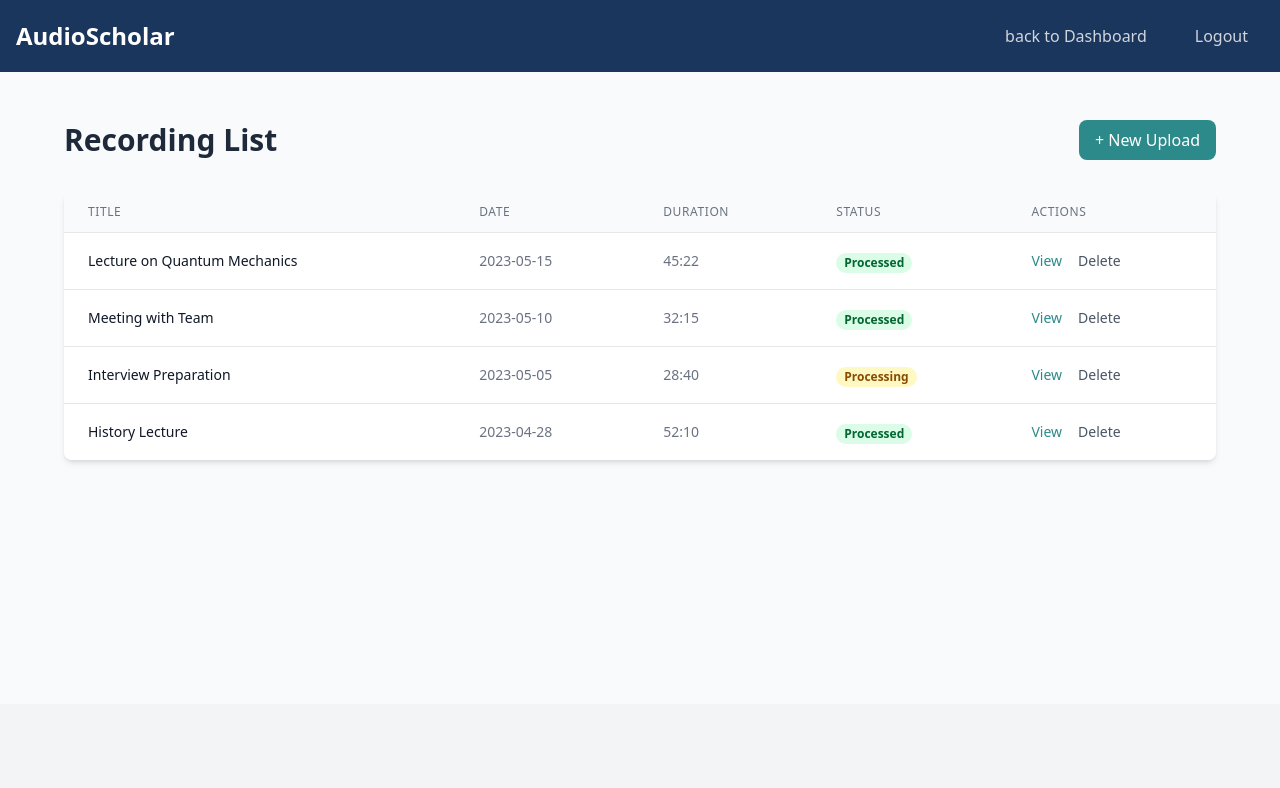
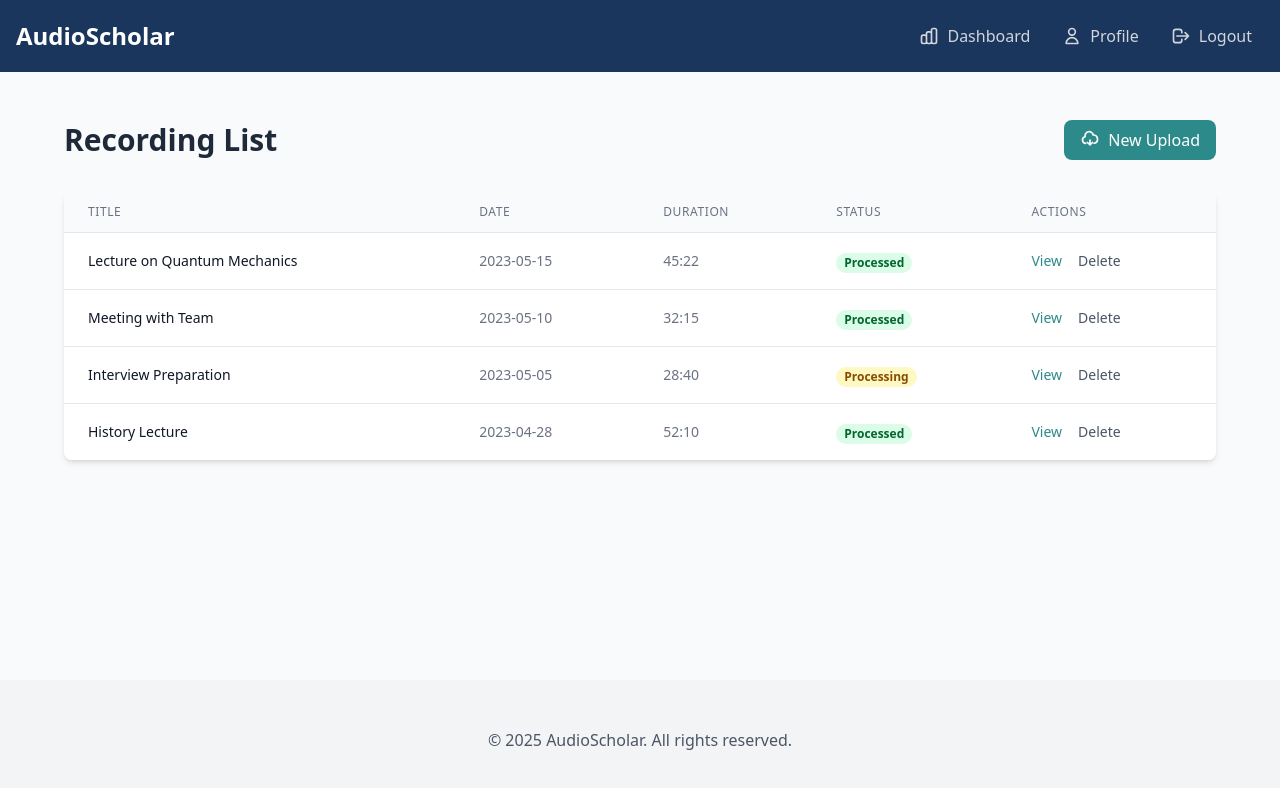
Before and after one commit to MasuRii/IT342-G3-AudioScholar, a React (Vite) app in the folder frontend_web/audioscholar-app/: page /recordings in a window 1280 px wide. Shown: the top 788 px of the page. Built offline with nearby package versions, Linux system fonts and the light colour scheme.

Commit message:
dashboard,uploading,recordinglsit

```diff
--- a/frontend_web/audioscholar-app/package.json
+++ b/frontend_web/audioscholar-app/package.json
@@ -10,6 +10,7 @@
     "preview": "vite preview"
   },
   "dependencies": {
+    "@mui/icons-material": "^7.0.2",
     "@tailwindcss/vite": "^4.1.1",
     "audioscholar": "file:",
     "react": "^19.0.0",
--- a/frontend_web/audioscholar-app/src/components/RecordingList.jsx
+++ b/frontend_web/audioscholar-app/src/components/RecordingList.jsx
@@ -1,7 +1,9 @@
 // components/RecordingList.jsx
-import { Link } from 'react-router-dom';
+import { Link, useNavigate } from 'react-router-dom'; // Import useNavigate
 
 const RecordingList = () => {
+  const navigate = useNavigate(); // Initialize navigate
+
   // Mock data - replace with actual data from your API
   const recordings = [
     {
@@ -34,25 +36,54 @@ const RecordingList = () => {
     },
   ];
 
+  // Add handleLogout function (similar to Uploading.jsx)
+  const handleLogout = () => {
+    // Add any logout logic here (clearing tokens, etc.)
+    navigate('/'); // Redirect to landing page
+  };
+
+
   return (
     <div className="min-h-screen flex flex-col">
-      {/* Header with Logout Button */}
+      {/* Header updated to include Profile button */}
       <header className="bg-[#1A365D] shadow-sm py-4">
         <div className="container mx-auto px-4 flex justify-between items-center">
           <Link to="/" className="text-2xl font-bold text-white">AudioScholar</Link>
-          <div className="flex space-x-4">
+          {/* Updated div for header buttons */}
+          <div className="flex items-center space-x-2"> {/* Use items-center and space-x-2 */}
             <Link
               to="/dashboard"
-              className="text-gray-300 hover:text-indigo-400 transition-colors py-2 px-4 rounded hover:bg-white hover:bg-opacity-10"
+               // Added icon and adjusted classes
+              className="flex items-center text-gray-300 hover:text-indigo-400 transition-colors py-2 px-3 rounded hover:bg-white hover:bg-opacity-10"
             >
-             back to  Dashboard
+               <svg xmlns="http://www.w3.org/2000/svg" className="h-5 w-5 mr-1 sm:mr-2" fill="none" viewBox="0 0 24 24" stroke="currentColor">
+                <path strokeLinecap="round" strokeLinejoin="round" strokeWidth="2" d="M9 19v-6a2 2 0 00-2-2H5a2 2 0 00-2 2v6a2 2 0 002 2h2a2 2 0 002-2zm0 0V9a2 2 0 012-2h2a2 2 0 012 2v10m-6 0a2 2 0 002 2h2a2 2 0 002-2m0 0V5a2 2 0 012-2h2a2 2 0 012 2v14a2 2 0 01-2 2h-2a2 2 0 01-2-2z" />
+              </svg>
+              <span className="hidden sm:inline">Dashboard</span> {/* Adjusted text */}
+              <span className="sm:hidden"></span>
             </Link>
+            {/* Added Profile Link */}
             <Link
-              to="/"
-              className="text-gray-300 hover:text-indigo-400 transition-colors py-2 px-4 rounded hover:bg-white hover:bg-opacity-10"
+              to="/profile"
+              className="flex items-center text-gray-300 hover:text-indigo-400 transition-colors py-2 px-3 rounded hover:bg-white hover:bg-opacity-10"
             >
-              Logout
+              <svg xmlns="http://www.w3.org/2000/svg" className="h-5 w-5 mr-1 sm:mr-2" fill="none" viewBox="0 0 24 24" stroke="currentColor">
+                <path strokeLinecap="round" strokeLinejoin="round" strokeWidth={2} d="M16 7a4 4 0 11-8 0 4 4 0 018 0zM12 14a7 7 0 00-7 7h14a7 7 0 00-7-7z" />
+              </svg>
+              <span className="hidden sm:inline">Profile</span>
+              <span className="sm:hidden"></span>
             </Link>
+            {/* Changed Logout Link to Button */}
+            <button
+              onClick={handleLogout}
+              className="flex items-center text-gray-300 hover:text-indigo-400 transition-colors py-2 px-3 rounded hover:bg-white hover:bg-opacity-10"
+            >
+              <svg xmlns="http://www.w3.org/2000/svg" className="h-5 w-5 mr-1 sm:mr-2" fill="none" viewBox="0 0 24 24" stroke="currentColor">
+                <path strokeLinecap="round" strokeLinejoin="round" strokeWidth={2} d="M17 16l4-4m0 0l-4-4m4 4H7m6 4v1a3 3 0 01-3 3H6a3 3 0 01-3-3V7a3 3 0 013-3h4a3 3 0 013 3v1" />
+              </svg>
+              <span className="hidden sm:inline">Logout</span>
+              <span className="sm:hidden"></span>
+            </button>
           </div>
         </div>
       </header>
@@ -65,9 +96,12 @@ const RecordingList = () => {
               <h1 className="text-3xl font-bold text-gray-800">Recording List</h1>
               <Link
                 to="/upload"
-                className="bg-[#2D8A8A] text-white py-2 px-4 rounded-lg font-medium hover:bg-[#236b6b] transition"
+                className="bg-[#2D8A8A] text-white py-2 px-4 rounded-lg font-medium hover:bg-[#236b6b] transition flex items-center" // Added flex items-center
               >
-                + New Upload
+                 <svg xmlns="http://www.w3.org/2000/svg" className="h-5 w-5 mr-2" fill="none" viewBox="0 0 24 24" stroke="currentColor"> {/* Added Icon */}
+                  <path strokeLinecap="round" strokeLinejoin="round" strokeWidth="2" d="M7 16a4 4 0 01-.88-7.903A5 5 0 1115.9 6L16 6a5 5 0 011 9.9M12 12v6m0 0l-3-3m3 3l3-3" />
+                </svg>
+                New Upload {/* Removed + sign */}
               </Link>
             </div>
 
@@ -106,7 +140,7 @@ const RecordingList = () => {
                         </td>
                         <td className="px-6 py-4 whitespace-nowrap text-sm font-medium">
                           <Link to={`/recordings/${recording.id}`} className="text-[#2D8A8A] hover:text-[#236b6b] mr-4">View</Link>
-                          <button className="text-gray-600 hover:text-gray-900">Delete</button>
+                          <button className="text-gray-600 hover:text-gray-900">Delete</button> {/* Consider adding delete functionality */}
                         </td>
                       </tr>
                     ))}
@@ -121,6 +155,9 @@ const RecordingList = () => {
       {/* Footer */}
       <footer className="bg-gray-100 py-12">
         {/* Same footer as in other pages */}
+        <div className="container mx-auto text-center text-gray-600">
+            &copy; {new Date().getFullYear()} AudioScholar. All rights reserved.
+        </div>
       </footer>
     </div>
   );
--- a/frontend_web/audioscholar-app/src/components/Uploading.jsx
+++ b/frontend_web/audioscholar-app/src/components/Uploading.jsx
@@ -67,22 +67,38 @@ const Uploading = () => {
 
   return (
     <div className="min-h-screen flex flex-col">
-      {/* Header with Back to Dashboard and Logout Buttons */}
+      {/* Header with Back to Dashboard, Profile, and Logout Buttons */}
       <header className="bg-[#1A365D] shadow-sm py-4">
         <div className="container mx-auto px-4 flex justify-between items-center">
           <Link to="/" className="text-2xl font-bold text-white">AudioScholar</Link>
-          <div className="flex space-x-4">
+          {/* Adjusted div to include Profile Link */}
+          <div className="flex items-center space-x-2"> {/* Use items-center for vertical alignment if icons are added */}
             <Link
               to="/dashboard"
               className="text-gray-300 hover:text-indigo-400 transition-colors py-2 px-4 rounded hover:bg-white hover:bg-opacity-10"
             >
               Back to Dashboard
             </Link>
+            {/* Added Profile Link */}
+            <Link
+              to="/profile"
+              className="flex items-center text-gray-300 hover:text-indigo-400 transition-colors py-2 px-3 rounded hover:bg-white hover:bg-opacity-10" // Using similar style as dashboard example
+            >
+              <svg xmlns="[http://www.w3.org/2000/svg](http://www.w3.org/2000/svg)" className="h-5 w-5 mr-1 sm:mr-2" fill="none" viewBox="0 0 24 24" stroke="currentColor"> {/* Added icon */}
+                <path strokeLinecap="round" strokeLinejoin="round" strokeWidth={2} d="M16 7a4 4 0 11-8 0 4 4 0 018 0zM12 14a7 7 0 00-7 7h14a7 7 0 00-7-7z" />
+              </svg>
+              <span className="hidden sm:inline">Profile</span> {/* Optionally hide text on very small screens */}
+               <span className="sm:hidden"></span> {/* Display only icon on small screens */}
+            </Link>
             <button
               onClick={handleLogout}
-              className="text-gray-300 hover:text-indigo-400 transition-colors py-2 px-4 rounded hover:bg-white hover:bg-opacity-10"
+               className="flex items-center text-gray-300 hover:text-indigo-400 transition-colors py-2 px-3 rounded hover:bg-white hover:bg-opacity-10" // Using similar style
             >
-              Logout
+               <svg xmlns="[http://www.w3.org/2000/svg](http://www.w3.org/2000/svg)" className="h-5 w-5 mr-1 sm:mr-2" fill="none" viewBox="0 0 24 24" stroke="currentColor"> {/* Added icon */}
+                <path strokeLinecap="round" strokeLinejoin="round" strokeWidth={2} d="M17 16l4-4m0 0l-4-4m4 4H7m6 4v1a3 3 0 01-3 3H6a3 3 0 01-3-3V7a3 3 0 013-3h4a3 3 0 013 3v1" />
+              </svg>
+               <span className="hidden sm:inline">Logout</span> {/* Optionally hide text on very small screens */}
+               <span className="sm:hidden"></span> {/* Display only icon on small screens */}
             </button>
           </div>
         </div>
@@ -111,7 +127,7 @@ const Uploading = () => {
               >
                 {fileName ? (
                   <div className="flex items-center justify-center gap-4">
-                    <svg xmlns="http://www.w3.org/2000/svg" className="h-6 w-6 text-gray-600" fill="none" viewBox="0 0 24 24" stroke="currentColor">
+                    <svg xmlns="[http://www.w3.org/2000/svg](http://www.w3.org/2000/svg)" className="h-6 w-6 text-gray-600" fill="none" viewBox="0 0 24 24" stroke="currentColor">
                       <path strokeLinecap="round" strokeLinejoin="round" strokeWidth={2} d="M9 19V6l12-3v13M9 19c0 1.105-1.343 2-3 2s-3-.895-3-2 1.343-2 3-2 3 .895 3 2zm12-3c0 1.105-1.343 2-3 2s-3-.895-3-2 1.343-2 3-2 3 .895 3 2zM9 10l12-3" />
                     </svg>
                     <p className="text-gray-800 font-medium truncate max-w-xs">{fileName}</p>
@@ -123,14 +139,14 @@ const Uploading = () => {
                       }}
                       className="text-red-500 hover:text-red-700"
                     >
-                      <svg xmlns="http://www.w3.org/2000/svg" className="h-5 w-5" viewBox="0 0 20 20" fill="currentColor">
+                      <svg xmlns="[http://www.w3.org/2000/svg](http://www.w3.org/2000/svg)" className="h-5 w-5" viewBox="0 0 20 20" fill="currentColor">
                         <path fillRule="evenodd" d="M9 2a1 1 0 00-.894.553L7.382 4H4a1 1 0 000 2v10a2 2 0 002 2h8a2 2 0 002-2V6a1 1 0 100-2h-3.382l-.724-1.447A1 1 0 0011 2H9zM7 8a1 1 0 012 0v6a1 1 0 11-2 0V8zm5-1a1 1 0 00-1 1v6a1 1 0 102 0V8a1 1 0 00-1-1z" clipRule="evenodd" />
                       </svg>
                     </button>
                   </div>
                 ) : (
                   <div>
-                    <svg xmlns="http://www.w3.org/2000/svg" className="mx-auto h-12 w-12 text-gray-400" fill="none" viewBox="0 0 24 24" stroke="currentColor">
+                    <svg xmlns="[http://www.w3.org/2000/svg](http://www.w3.org/2000/svg)" className="mx-auto h-12 w-12 text-gray-400" fill="none" viewBox="0 0 24 24" stroke="currentColor">
                       <path strokeLinecap="round" strokeLinejoin="round" strokeWidth={2} d="M7 16a4 4 0 01-.88-7.903A5 5 0 1115.9 6L16 6a5 5 0 011 9.9M15 13l-3-3m0 0l-3 3m3-3v12" />
                     </svg>
                     <p className="text-gray-600 mb-2">Click to select audio file or drag and drop</p>
```
Also changed, not shown: frontend_web/audioscholar-app/src/components/dashboard.jsx (+11 -8 lines), 1 other file (tests, documents, lock files or other folders).
